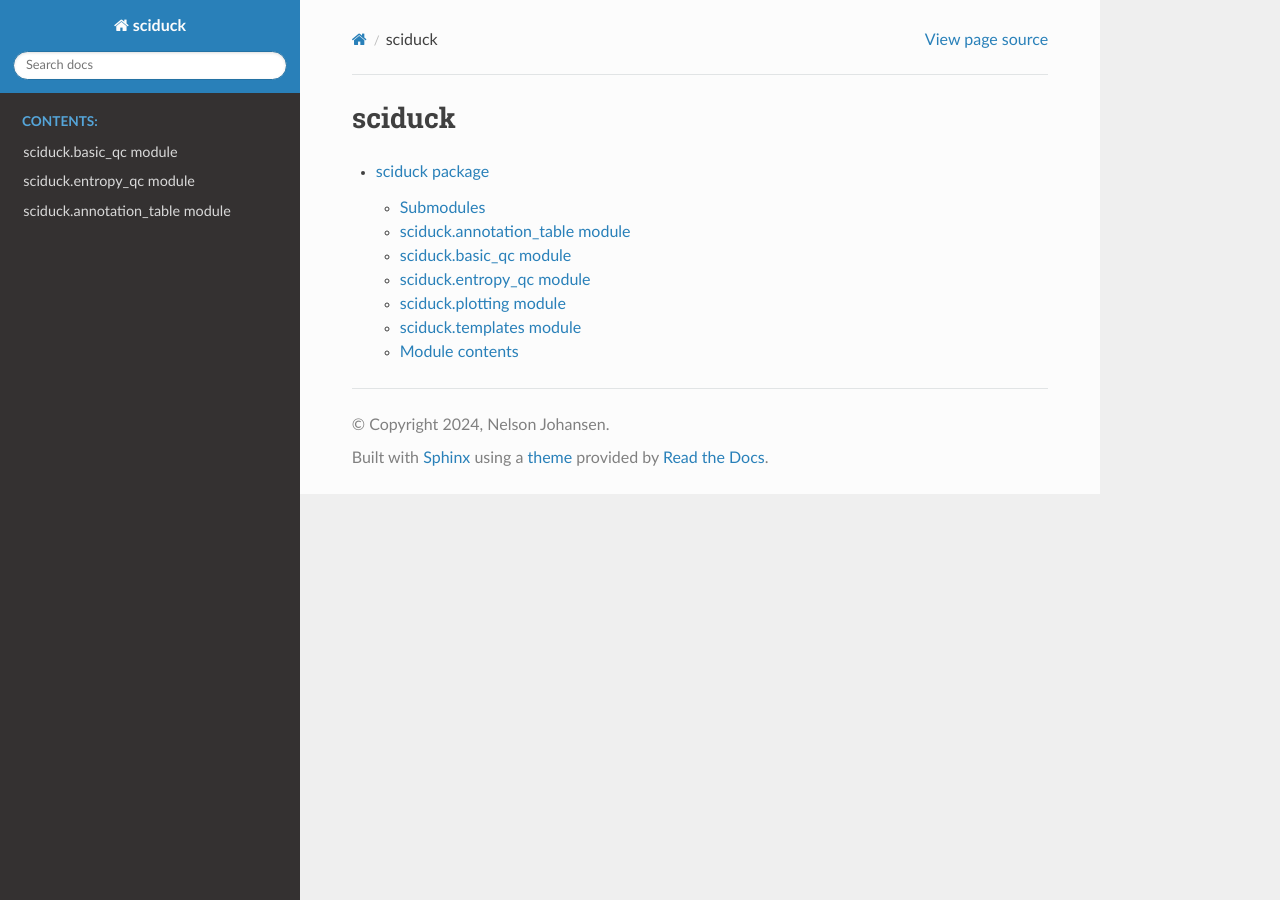
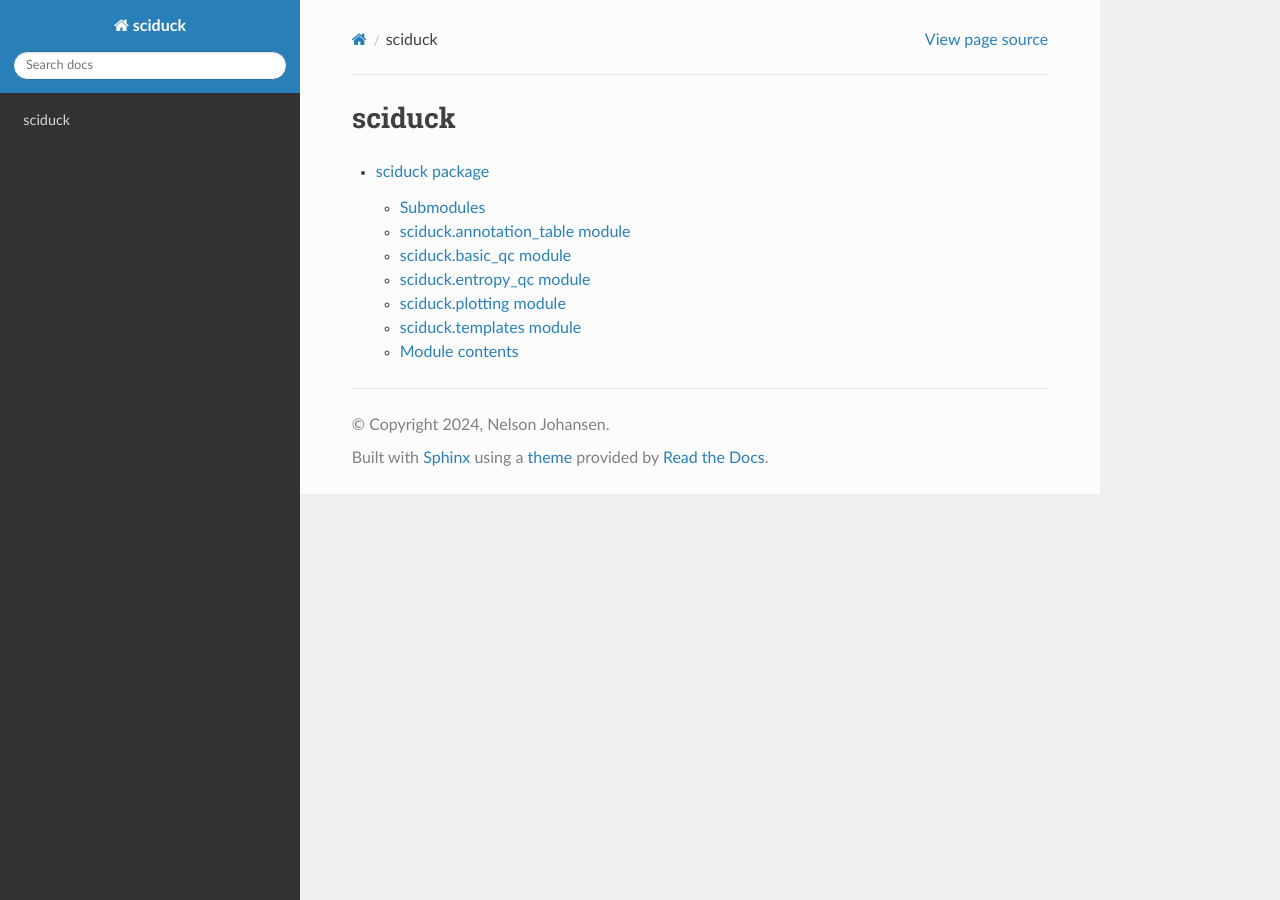
Before and after one commit to AllenInstitute/sciduck, a Sphinx documentation site: the page built from docs/source/modules.rst, in a window 1280 px wide. Built offline with Sphinx 7.4.7 and the Read the Docs theme 3.1.0, drawn with Linux system fonts in a browser that asks for light colours; pages that are not in the unit, such as notebooks, are missing from menus.

Commit message:
Fix Read the docs

```diff
--- a/docs/source/basic_qc.rst
+++ /dev/null
@@ -1,7 +0,0 @@
-sciduck.basic\_qc module
-------------------------
-
-.. automodule:: sciduck.basic_qc
-   :members:
-   :undoc-members:
-   :show-inheritance:
--- a/docs/source/entropy_qc.rst
+++ /dev/null
@@ -1,7 +0,0 @@
-sciduck.entropy\_qc module
---------------------------
-
-.. automodule:: sciduck.entropy_qc
-   :members:
-   :undoc-members:
-   :show-inheritance:
--- a/docs/source/annotation_table.rst
+++ b/docs/source/templates.rst
@@ -1,7 +1,7 @@
-sciduck.annotation\_table module
+sciduck.templates\_table module
 --------------------------------
 
-.. automodule:: sciduck.annotation_table
+.. automodule:: sciduck.templates
    :members:
    :undoc-members:
    :show-inheritance:
--- a/pyproject.toml
+++ b/pyproject.toml
@@ -4,7 +4,7 @@
 
 [project]
 name = "sciduck"
-version = "0.5.0"
+version = "0.5.1"
 description = "single cell data analyis unification and communication toolkit"
 requires-python = ">=3.9"
 license-expression = "BSD-3-clause"
```
Also changed, not shown: docs/source/_static/temp.txt (deleted), docs/source/_templates/temp.txt (deleted), 7 other files.
